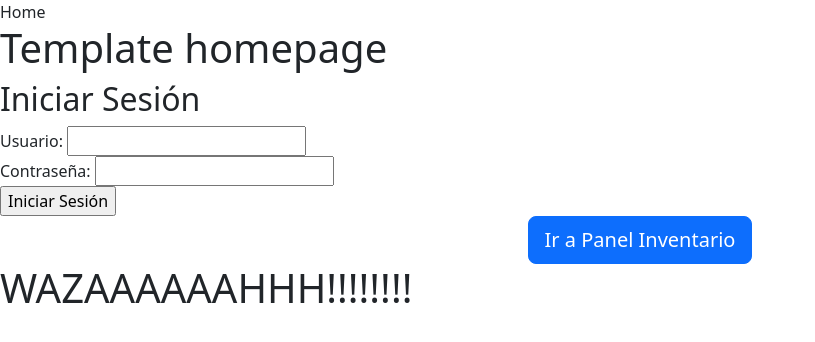
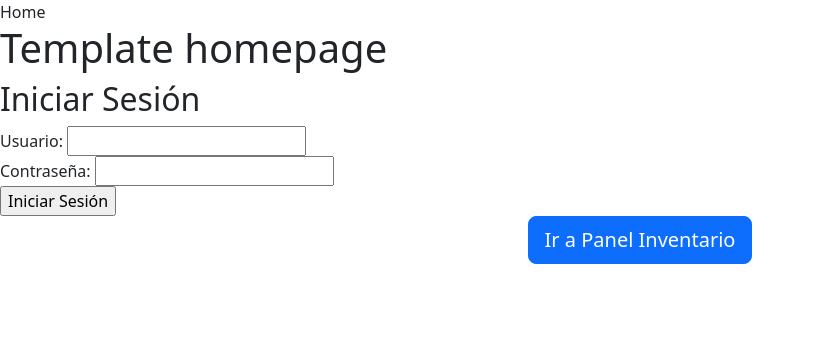
Before and after one commit to Glitcher94/InventaPRO, a Django app: page / in a window 1280 px wide. Shown: the top 342 px of the page, without its empty margins (0-815 px from the left). Run offline with Django 4.2, Linux system fonts and the light colour scheme.

Commit message:
modified:   Web_app/templates/index.html

```diff
--- a/Web_app/templates/index.html
+++ b/Web_app/templates/index.html
@@ -57,8 +57,5 @@
             Ir a Panel Inventario
         </a>
     </div>
-    <h1>
-        WAZAAAAAAHHH!!!!!!!!
-    </h1>
 
 </body>
```
